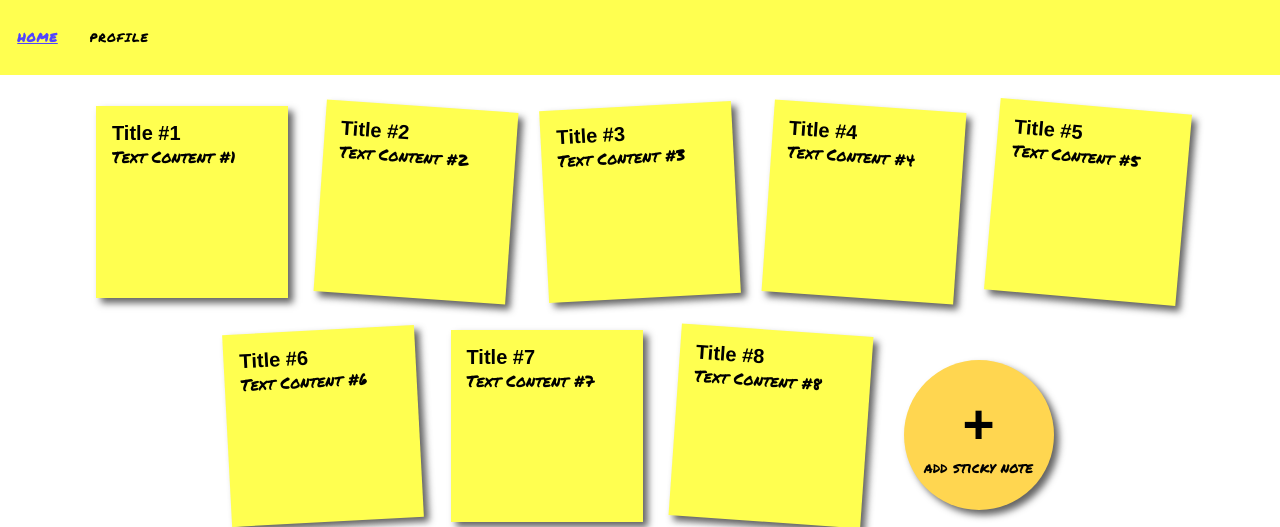
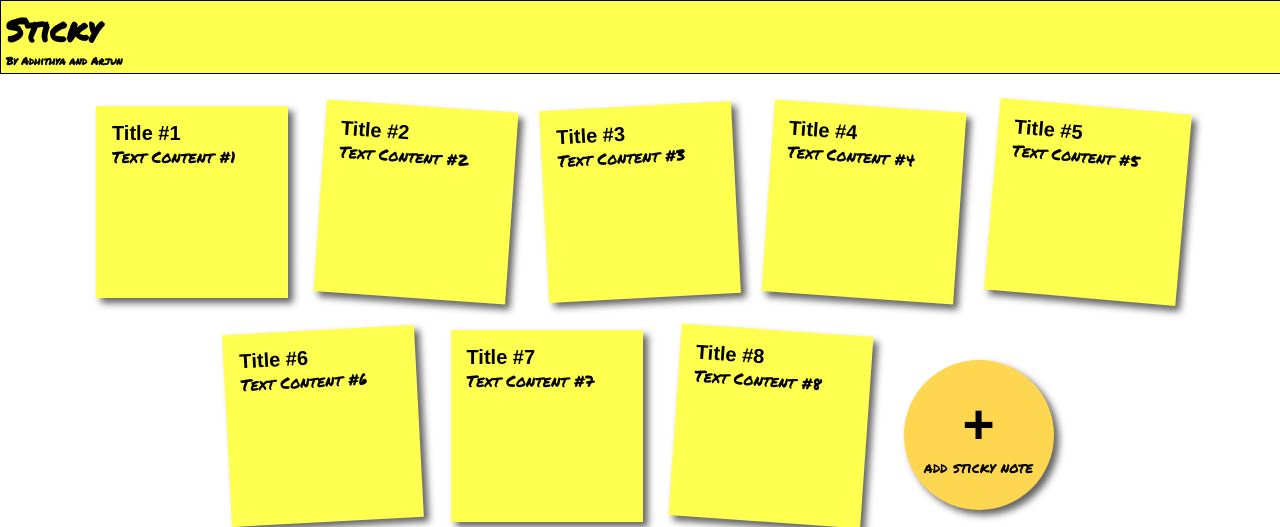
Before and after one commit to arjunycoding/sticky, a Flask app: template templates/index.html in a window 1280 px wide. Shown: the top 527 px of the page. Run offline with Flask 2, Linux system fonts and the light colour scheme; the template is opened without the code that fills it, so the values that code supplies are empty.

Commit message:
Adding a nice topbar

```diff
--- a/static/style.css
+++ b/static/style.css
@@ -41,6 +41,16 @@ body{
     font-weight: lighter;
     letter-spacing:1px;
 
+}
+.header{
+    font-family: 'Permanent Marker', cursive;
+    background:#ffff50;
+    font-weight: lighter;
+    width:100%;
+    padding:5px;
+    position:fixed;
+    z-index:1000;
+    border:solid 1px;
 }
 
 .topBar{
--- a/templates/index.html
+++ b/templates/index.html
@@ -11,9 +11,9 @@
     <title>Sticky</title>
 </head>
 <body>
-    <div class="topBar">
-        <button class="topb">Home</button>
-        <button class="topb" id = "profileBtn">Profile</button>
+    <div class="header">
+      <h1>Sticky</h1>
+      <h6>By Adhithya and Arjun</h6>
     </div>
     <br/>
     <br/>
```
